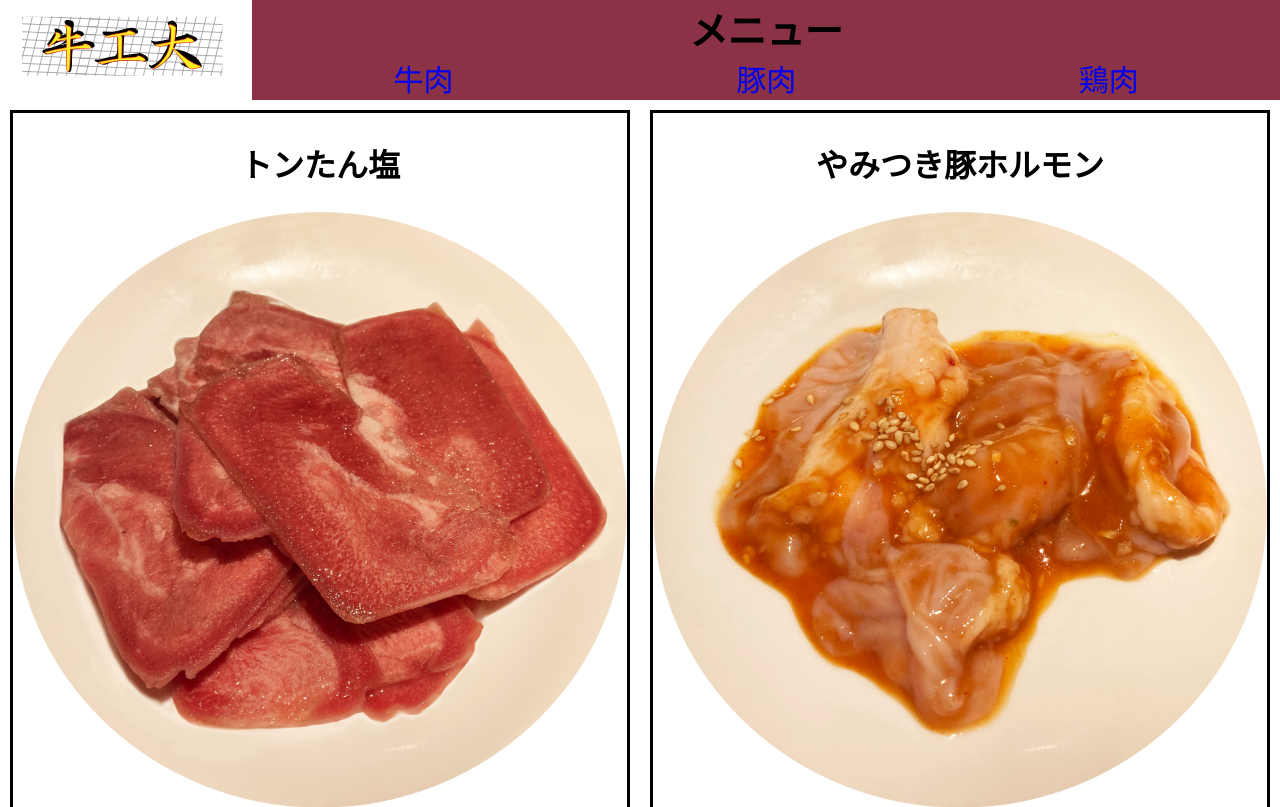
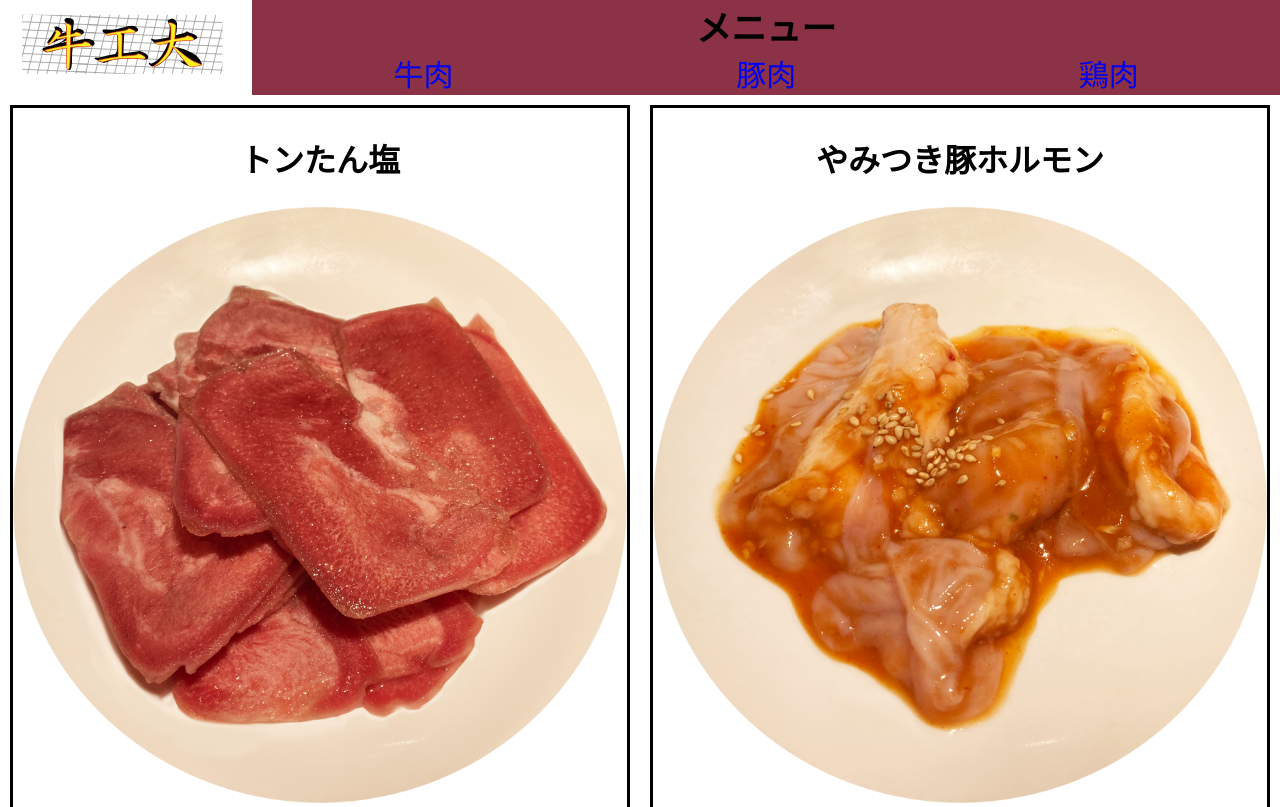
Before and after one commit to twiaight/twiaight.github.io, a PHP site: page /buta.html in a window 1280 px wide. Shown: the top 807 px of the page. Run offline with PHP 8.4, Linux system fonts and the light colour scheme.

Commit message:
Update header.css

```diff
--- a/VisualContentDesign/header.css
+++ b/VisualContentDesign/header.css
@@ -32,7 +32,7 @@ a {
 
 .menu-nav__title {
   font-weight : bold;
-  font-size: max(3vw, 22.5px);
+  font-size: clamp(22.5px, 3vw, 35px);
 }
 
 .menu-nav__lists {
@@ -40,7 +40,7 @@ a {
   list-style : none;
   margin     : auto;
   padding    : 0;
-  font-size  : clamp(17.5px, 2.4vw, 30px);
+  font-size  : clamp(17.5px, 2.5vw, 30px);
 }
 
 .menu-nav__list {
```
